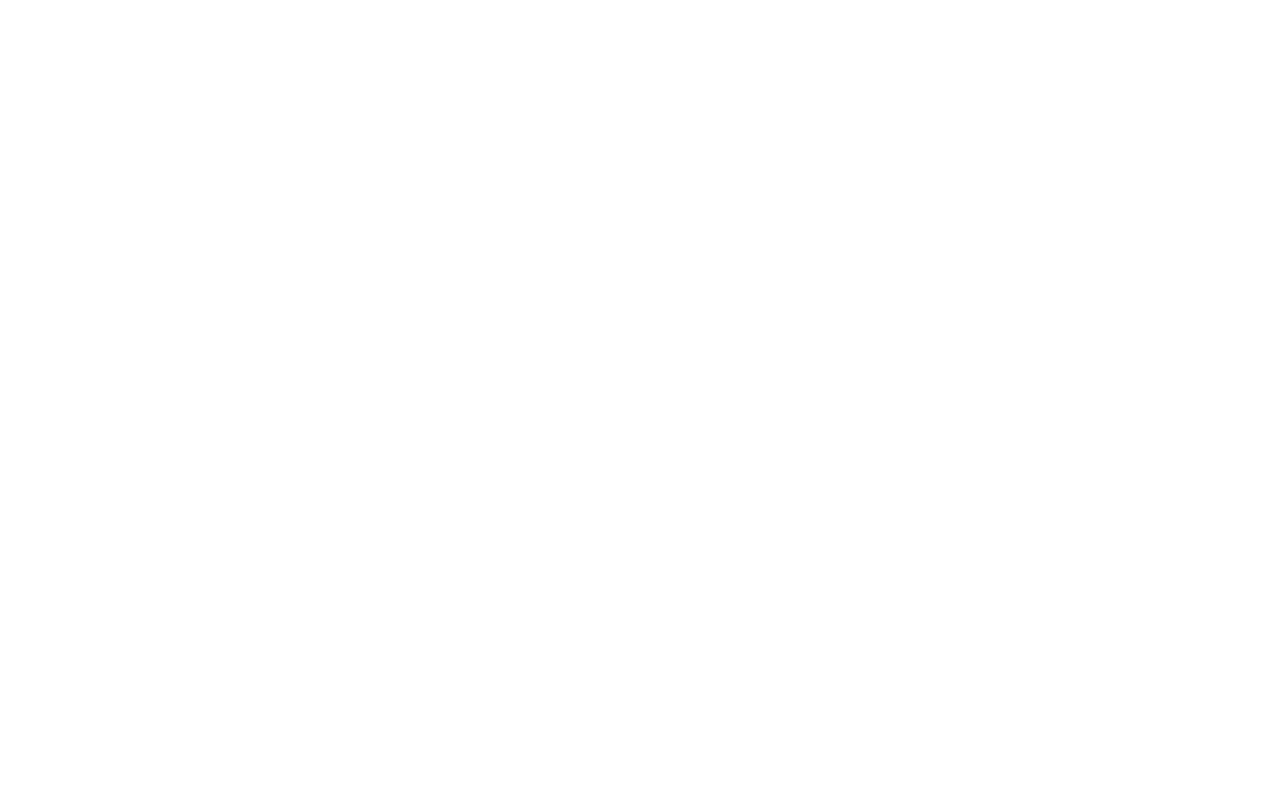
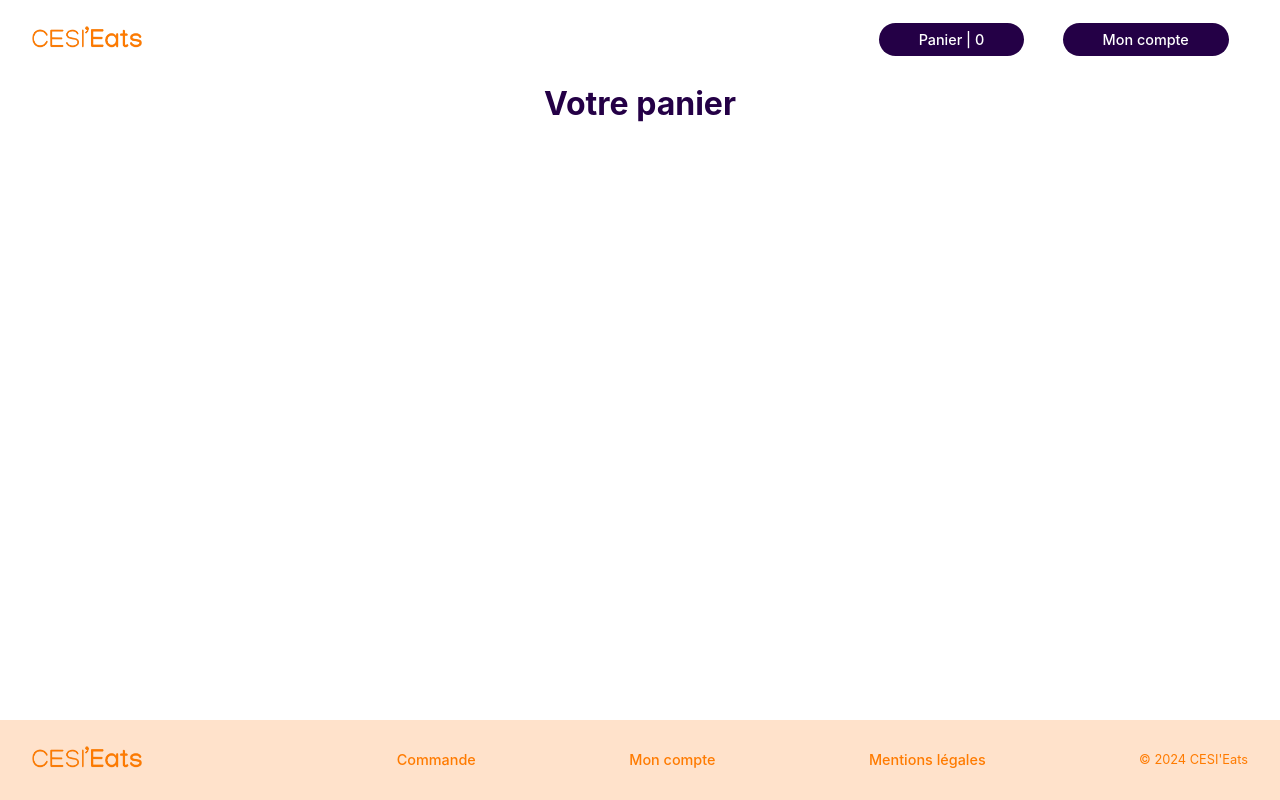
Before and after one commit to samuellllllllllll/Projet-Web-V2, a React (Vite) app in the folder frontend/: page /consommateur/panier in a window 1280 px wide. Before the commit this address had no page. Built offline with nearby package versions, Linux system fonts and the light colour scheme.

Commit message:
Page account consumer

```diff
--- a/frontend/src/App.jsx
+++ b/frontend/src/App.jsx
@@ -4,16 +4,18 @@
 import Restaurant from "./pages/restaurant.jsx"
 import Login from './pages/login_signin.jsx';
 import AccountConsumer from './pages/consumer/account.jsx';
+import ShoppingBasket from './pages/consumer/shopping_basket.jsx';
 
 const App = () => {
   return (
     <Router>
       <Routes>
         <Route path="/" element={<Login />} />
-        <Route path="/deliveryman" element={<Deliveryman />} />
+        <Route path="/livreur" element={<Deliveryman />} />
         <Route path="/restaurant" element={<Restaurant />} />
-        <Route path="/consumer" element={<Consumer />} />
-        <Route path="/consumer/account" element={<AccountConsumer />} />
+        <Route path="/consommateur" element={<Consumer />} />
+        <Route path="/consommateur/compte" element={<AccountConsumer />} />
+        <Route path="/consommateur/panier" element={<ShoppingBasket />} />
       </Routes>
     </Router>
   )
--- a/frontend/src/components/Footer.jsx
+++ b/frontend/src/components/Footer.jsx
@@ -6,16 +6,16 @@
     return (
         <footer className="footer">
             <div className="footer-container">
-                <a href="/consumer"><img className="logo-footer" src={logo} alt="logo CESI'Eats" /></a>
+                <a href="/consommateur"><img className="logo-footer" src={logo} alt="logo CESI'Eats" /></a>
                 <div className="footer-right-part">
                     <div className="footer-text">
-                        <a href="/consumer">Commande</a>
+                        <a href="/consommateur/panier">Commande</a>
                     </div>
                     <div className="footer-text">
-                        <a href="/consumer">Mon compte</a>
+                        <a href="/consommateur/compte">Mon compte</a>
                     </div>
                     <div className="footer-text">
-                        <a href="/consumer">Mentions légales</a>
+                        <a href="/consommateur">Mentions légales</a>
                     </div>
                     <div className="footer-text">
                         <p>© 2024 CESI'Eats</p>
--- a/frontend/src/components/Header.jsx
+++ b/frontend/src/components/Header.jsx
@@ -8,13 +8,13 @@
 
     return (
         <header className="header">
-            <a href="/consumer"><img className="logo-header" src={logo} alt="logo CESI'Eats" /></a>
+            <a href="/consommateur"><img className="logo-header" src={logo} alt="logo CESI'Eats" /></a>
             <div className="header-right-part">
                 <div className="header-text">
-                    <a href="/consumer" id="order">Panier | {countOrder} </a>
+                    <a href="/consommateur/panier" id="order">Panier | {countOrder} </a>
                 </div>
                 <div className="header-text">
-                    <a href="/consumer/account" id="account">Mon compte</a>
+                    <a href="/consommateur/compte" id="account">Mon compte</a>
                 </div>
             </div>
         </header>
--- a/frontend/src/pages/consumer/account.jsx
+++ b/frontend/src/pages/consumer/account.jsx
@@ -1,9 +1,44 @@
 import React from "react";
 import "../../styles/consumer/account.css";
+import Footer from '../../components/Footer.jsx';
+import Header from '../../components/Header.jsx';
 
 const Account = () => {
+    const user = {
+        lastName: "BILLAT",
+        firstName: "Victor",
+        phone: "06 12 34 56 78",
+        email: "victor@cesieats.fr",
+        address: "1 rue de la paix 75000 Paris"
+    };
+
     return (
-        <div className="account"></div>
+        <div className="account">
+            <Header />
+            <div className="account-container">
+                <div className="account-title">Mon compte</div>
+                <div className="account-details">
+                    <div className="account-details-left">
+                        <p>Nom</p>
+                        <p>Prénom</p>
+                        <p>Téléphone</p>
+                        <p>Email</p>
+                        <p>Adresse</p>
+                    </div>
+                    <div className="account-details-right">
+                        <p>{user.lastName}</p>
+                        <p>{user.firstName}</p>
+                        <p>{user.phone}</p>
+                        <p>{user.email}</p>
+                        <p>{user.address}</p>
+                    </div>
+                </div>
+                <div>
+                    <button className="account-button">Modifier mes informations</button>
+                </div>
+            </div>
+            <Footer />
+        </div>
     );
 }
 
--- a/frontend/src/pages/consumer/consumer.jsx
+++ b/frontend/src/pages/consumer/consumer.jsx
@@ -100,6 +100,16 @@
             image="https://lh3.googleusercontent.com/p/AF1QipM9C4-VklY3hzaxGb_h4M3wDVhwh5KIpN_Ozv1k=s1360-w1360-h1020"
             title="Kebab Istanbul"
           />
+          <Restaurant_card
+            link="/consumer"
+            image="https://lh3.googleusercontent.com/p/AF1QipMYiYNeAb--caulTsF8hGu80VCm7Lh1lt53HbUC=s1360-w1360-h1020"
+            title="Aladdin Ravezies"
+          />
+          <Restaurant_card
+            link="/consumer"
+            image="https://lh3.googleusercontent.com/p/AF1QipM9C4-VklY3hzaxGb_h4M3wDVhwh5KIpN_Ozv1k=s1360-w1360-h1020"
+            title="Kebab Istanbul"
+          />
           <Footer />
         </div>
       </div>
--- /dev/null
+++ b/frontend/src/pages/consumer/shopping_basket.jsx
@@ -0,0 +1,24 @@
+import React from "react";
+import "../../styles/consumer/shopping_basket.css";
+import Footer from '../../components/Footer.jsx';
+import Header from '../../components/Header.jsx';
+
+const ShoppingBasket = () => {
+
+    return (
+        <div className="shopping-basket">
+            <Header />
+            <div className="shopping-basket-container">
+                <div className="shopping-basket-title">Votre panier</div>
+                <div className="shopping-basket-details">
+                    <div className="shopping-basket-details-order"></div>
+                    <div className="shopping-basket-details-separator"></div>
+                    <div className="shopping-basket-details-price"></div>
+                </div>
+            </div>
+            <Footer />
+        </div>
+    );
+}
+
+export default ShoppingBasket;
--- a/frontend/src/pages/login_signin.jsx
+++ b/frontend/src/pages/login_signin.jsx
@@ -52,13 +52,13 @@
     // Redirect to account page
     switch (account.type) {
       case 'consumer':
-        navigate('/consumer');
+        navigate('/consommateur');
         break
       case 'restaurant':
         navigate('/restaurant');
         break
       case 'deliveryman':
-        navigate('/deliveryman');
+        navigate('/livreur');
         break
     }
   }
--- a/frontend/src/styles/Restaurant_card.css
+++ b/frontend/src/styles/Restaurant_card.css
@@ -3,7 +3,7 @@
     flex-direction: column;
     align-items: flex-start;
     width: 400px;
-    height: 250px;
+    height: 240px;
     border-radius: 10px;
     text-decoration: none;
     color: var(--secondary-color);
@@ -13,7 +13,7 @@
 
     img{
         width: 100%;
-        height: 200px;
+        height: 190px;
         object-fit: cover;
         border-radius: 10px;
     }
--- a/frontend/src/styles/consumer/account.css
+++ b/frontend/src/styles/consumer/account.css
@@ -0,0 +1,70 @@
+.account{
+    display: flex;
+    flex-direction: column;
+    align-items: center;
+    width: 100%;
+    height: 100%;
+}
+
+.account-container{
+    display: flex;
+    flex-direction: column;
+    width: 100%;
+    min-height: 80vh;
+    margin-top: 10vh;
+}
+
+.account-title{
+    font-size: 2rem;
+    font-weight: bold;
+}
+
+.consumer-text{
+    font-size: 1.5rem;
+    margin: 1rem 0;
+}
+
+.account-details{
+    display: flex;
+    flex-direction: row;
+    align-items: center;
+    justify-content: center;
+    margin: 1rem 0;
+    padding: 0 5rem;
+}
+
+.account-details-left{
+    display: flex;
+    flex-direction: column;
+    align-items: flex-start;
+    margin: 1rem 0;
+    width: 150px;
+    font-weight: 700;
+}
+
+.account-details-right{
+    display: flex;
+    flex-direction: column;
+    align-items: flex-start;
+    margin: 1rem 0;
+    width: 200px;
+}
+
+.account-button{
+    color: var(--background-color);
+    font-size: 1.1rem;
+    text-decoration: none;
+    font-weight: 500;
+    padding: 8px 40px;
+    border-radius: 30px;
+    transition: all 0.3s ease-in-out;
+    width: 300px;
+}
+
+/* RESPONSIVE */
+@media screen and (max-width: 1400px){
+
+    .account-button{
+        font-size: 0.9rem;
+    }
+}
--- a/frontend/src/styles/consumer/consumer.css
+++ b/frontend/src/styles/consumer/consumer.css
@@ -40,10 +40,16 @@
     cursor: pointer;
     font-size: 1.1rem;
     font-weight: 600;
+    transition: all 0.3s ease-in-out;
 
     img{
         width: 80px;
     }
+}
+
+.consumer-category:hover{
+    background-color: #f5f5f5;
+    border-radius: 10px;
 }
 
 .consumer-restaurants{
--- /dev/null
+++ b/frontend/src/styles/consumer/shopping_basket.css
@@ -0,0 +1,25 @@
+.shopping-basket{
+    display: flex;
+    flex-direction: column;
+    align-items: center;
+    width: 100%;
+    height: 100%;
+}
+
+.shopping-basket-container{
+    display: flex;
+    flex-direction: column;
+    width: 100%;
+    min-height: 80vh;
+    margin-top: 10vh;
+}
+
+.shopping-basket-title{
+    font-size: 2rem;
+    font-weight: bold;
+}
+
+.shopping-basket-text{
+    font-size: 1.5rem;
+    margin: 1rem 0;
+}
--- a/frontend/src/styles/header.css
+++ b/frontend/src/styles/header.css
@@ -31,7 +31,7 @@
 
     a{
         color: var(--primary-color);
-        font-size: 1.2rem;
+        font-size: 1.1rem;
         text-decoration: none;
         font-weight: 500;
         padding: 8px 40px;
```
